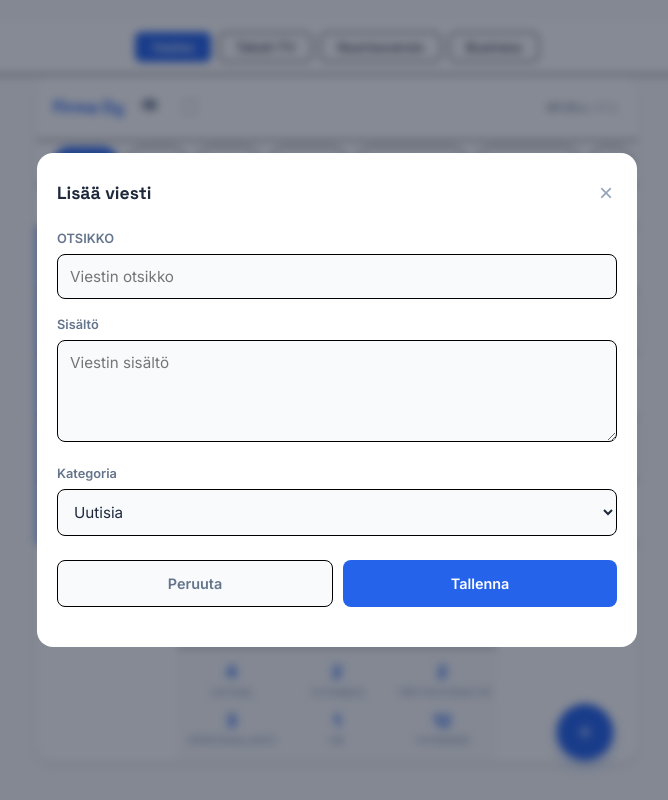
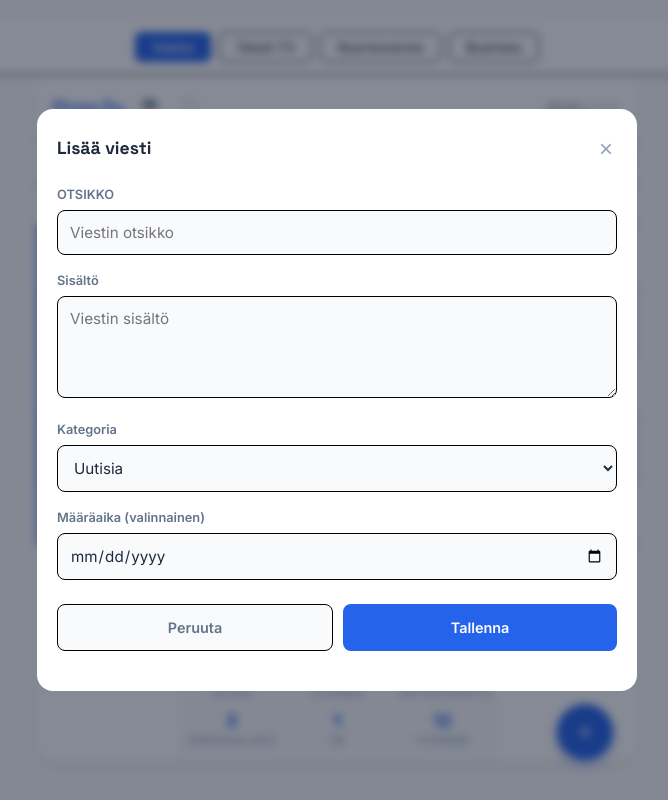
Before and after one commit to Katsaus-AI/Katsaus.AI, a React (Vite) app in the folder frontend/: page / in a window 1280 px wide. Both pictures are taken after a click on the button "Lisää viesti". Shown: the whole page, without its empty margins (303-971 px from the left). Built offline with nearby package versions, Linux system fonts and the light colour scheme.

Commit message:
Lastentautien korjausta ja DL-protoilua (#6)

```diff
--- a/frontend/public/css/style-light.css
+++ b/frontend/public/css/style-light.css
@@ -1,3 +1,19 @@
+/* Korostettu määräaika uutisessa */
+.news-deadline-highlight {
+    display: block;
+    font-size: 0.65rem;
+    font-weight: 600;
+    text-transform: uppercase;
+    letter-spacing: 0.05em;
+    padding: 4px 8px;
+    border-radius: 4px;
+    white-space: nowrap;
+    flex-shrink: 0;
+    margin-top: 4px;
+    background: #dbeafe;
+    color: #2563eb;
+    box-shadow: 0 2px 8px rgba(37,99,235,0.12);
+}
 /* InfoAHKY Minimal CSS - News-focused, Fresh Design */
 
 /* Reset and base styles */
--- a/frontend/src/App.jsx
+++ b/frontend/src/App.jsx
@@ -69,6 +69,16 @@ export default function App() {
                 editMessage={state.editMessage}
                 deleteMessage={state.deleteMessage}
                 toggleMainTopic={state.toggleMainTopic}
+                onReorder={(from, to) => {
+                  // Päivitä järjestys vain kategoriasivuilla
+                  if (state.currentFilter === 'aloitus') return;
+                  const catMsgs = state.filtered.slice();
+                  const [moved] = catMsgs.splice(from, 1);
+                  catMsgs.splice(to, 0, moved);
+                  // Päivitä messages-järjestys
+                  const otherMsgs = state.messages.filter(m => m.category !== state.currentFilter);
+                  state.setMessages([...otherMsgs, ...catMsgs]);
+                }}
               />
             )}
 
@@ -93,6 +103,7 @@ export default function App() {
         editingId={state.editingId}
         onClose={state.closeMessageModal}
         onSubmit={state.handleMessageSubmit}
+        defaultCategory={state.currentFilter}
       />
 
       <InfoboxModal
--- a/frontend/src/components/MessageModal.jsx
+++ b/frontend/src/components/MessageModal.jsx
@@ -6,6 +6,7 @@ export function MessageModal({
   editingId,
   onClose,
   onSubmit,
+  defaultCategory,
 }) {
   if (!isOpen) return null;
 
@@ -55,7 +56,7 @@ export function MessageModal({
             <select
               id="message-category"
               name="messageCategory"
-              defaultValue={editingMessage?.category || 'uutisia'}
+              defaultValue={editingMessage?.category || defaultCategory || 'uutisia'}
             >
               <option value="uutisia">Uutisia</option>
               <option value="tutkimus">Tutkimus</option>
@@ -63,6 +64,15 @@ export function MessageModal({
               <option value="opintohallinto">Opintohallinto</option>
               <option value="hr">HR</option>
             </select>
+          </div>
+          <div className="form-group">
+            <label htmlFor="message-deadline">Määräaika (valinnainen)</label>
+            <input
+              id="message-deadline"
+              name="messageDeadline"
+              type="date"
+              defaultValue={editingMessage?.deadline || ''}
+            />
           </div>
           <div className="form-actions">
             <button type="button" className="btn-cancel" onClick={onClose}>
--- a/frontend/src/components/NewsList.jsx
+++ b/frontend/src/components/NewsList.jsx
@@ -1,6 +1,6 @@
 import React from 'react';
 import { formatDate, getCategoryLabel, escapeHtml } from '../utils';
-
+// Drag-and-drop import poistettu
 function NewsItemMainTopic({ msg, isExpanded, onToggle }) {
   return (
     <li
@@ -54,6 +54,11 @@ function NewsItemFull({ msg, isExpanded, onToggle, onEdit, onDelete, onToggleMai
         </div>
         <div className="news-right">
           <span className={`news-category ${msg.category}`}>{getCategoryLabel(msg.category)}</span>
+          {msg.deadline && (
+            <div className="news-deadline-highlight">
+              <span>Määräaika: {msg.deadline}</span>
+            </div>
+          )}
           <div className="news-meta">{formatDate(msg.created)}</div>
         </div>
       </div>
@@ -121,6 +126,7 @@ export function NewsList({
   editMessage,
   deleteMessage,
   toggleMainTopic,
+  onReorder,
 }) {
   if (currentFilter === 'aloitus') {
     return (
--- a/frontend/src/hooks/useAppState.js
+++ b/frontend/src/hooks/useAppState.js
@@ -138,12 +138,13 @@ export function useAppState() {
       const title = form.messageTitle?.value?.trim();
       const content = form.messageContent?.value?.trim();
       const category = form.messageCategory?.value;
+      const deadline = form.messageDeadline?.value || null;
       if (!title || !content) return;
       if (editingId) {
         setMessages((prev) =>
           prev.map((m) =>
             m.id === editingId
-              ? { ...m, title, content, category, updated: new Date().toISOString() }
+              ? { ...m, title, content, category, deadline, updated: new Date().toISOString() }
               : m
           )
         );
@@ -155,6 +156,7 @@ export function useAppState() {
             title,
             content,
             category,
+            deadline,
             created: new Date().toISOString(),
             updated: new Date().toISOString(),
           },
--- a/frontend/src/index.css
+++ b/frontend/src/index.css
@@ -1,3 +1,4 @@
+
 * {
   box-sizing: border-box;
 }
```
